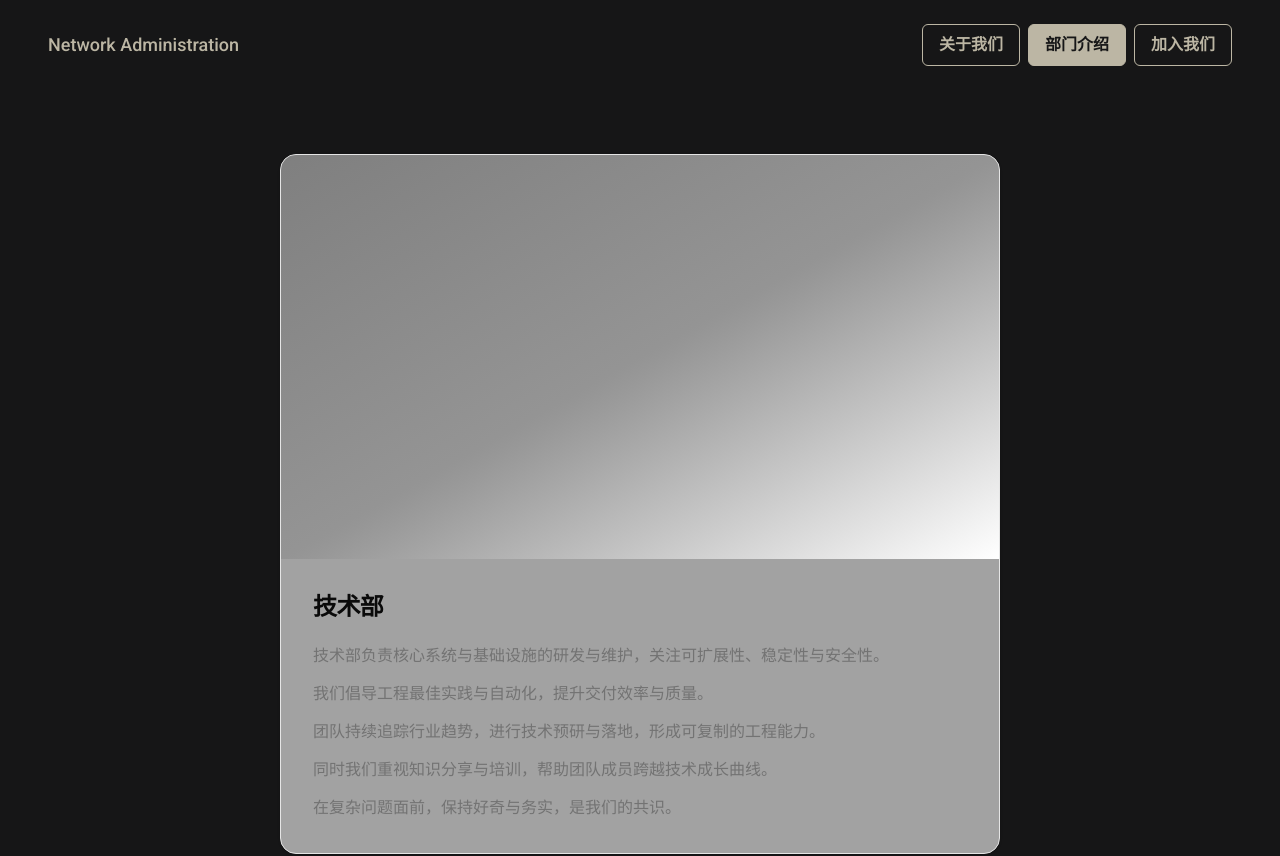
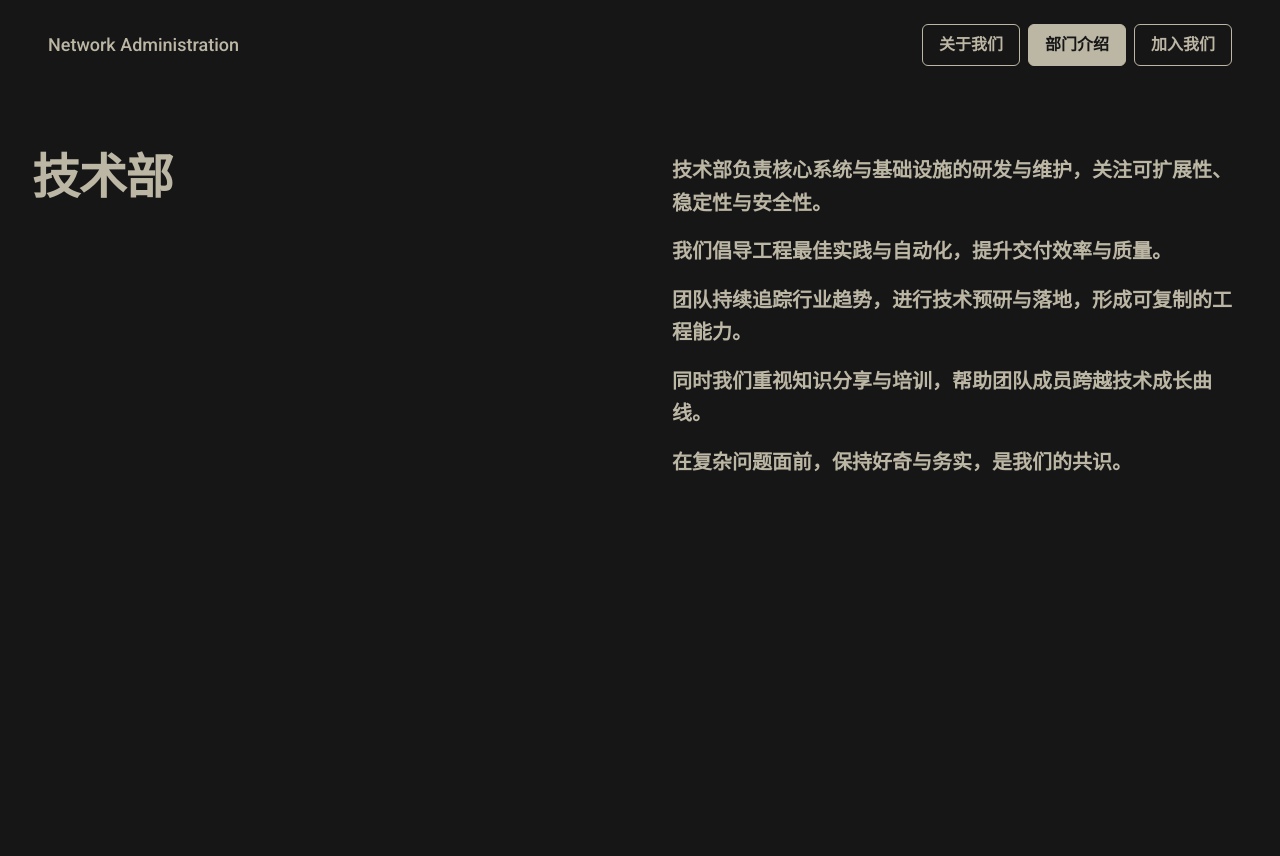
Before and after one commit to YeeNg2333/NA18.0-zhaoxin, a Next.js app: page /departments/tech in a window 1280 px wide. Shown: the top 856 px of the page. Built offline with nearby package versions, Linux system fonts and the light colour scheme.

Commit message:
更改部门详细页的排版

```diff
--- a/app/departments/[slug]/page.tsx
+++ b/app/departments/[slug]/page.tsx
@@ -19,18 +19,41 @@ export default function DepartmentDetailPage({ params }: { params: { slug: strin
   return (
     <div className="min-h-screen">
       <main className="w-full">
-        <section className="mx-auto w-full max-w-3xl px-6 py-10 md:py-14 lg:py-16">
-          <div className="overflow-hidden rounded-2xl border border-border bg-card/60 shadow-sm">
-            <div className={`aspect-[16/9] w-full bg-gradient-to-br ${dept.gradient ?? "from-primary/20 via-primary/10 to-background"}`} />
-            <div className="space-y-5 p-6 md:p-8">
-              <h1 className="text-2xl font-semibold tracking-tight text-foreground">{dept.title}</h1>
-              <div className="space-y-3 text-base leading-relaxed text-muted-foreground">
-                {dept.details.map((p, idx) => (
-                  <p key={idx}>{p}</p>
-                ))}
-              </div>
+        <section className="w-full max-w-none px-4 md:px-8 py-10 md:py-14 lg:py-16">
+          {/* 顶部：左上部门名称，右上长简介 */}
+          <div className="grid grid-cols-1 md:grid-cols-12 gap-8 md:gap-16">
+            <div className="md:col-span-3 md:col-start-1">
+              <h1
+                className="text-4xl md:text-5xl font-semibold tracking-tight"
+                style={{ color: "var(--theme-secondary)" }}
+              >
+                {dept.title}
+              </h1>
+            </div>
+            <div
+              className="md:col-span-6 md:col-start-7 space-y-4 text-lg md:text-xl leading-relaxed font-semibold md:pr-4 break-words"
+              style={{ color: "var(--theme-secondary)" }}
+            >
+              {dept.details.map((p, idx) => (
+                <p key={idx}>{p}</p>
+              ))}
             </div>
           </div>
+
+          {/* 下方：图片一列纵向排列 */}
+          {dept.images && dept.images.length > 0 && (
+            <div className="mt-10 md:mt-14">
+              {dept.images.map((src, idx) => (
+                <div key={idx} className="mb-6 last:mb-0">
+                  <img
+                    src={src}
+                    alt={`${dept.title} 图片 ${idx + 1}`}
+                    className="w-full rounded-lg object-cover"
+                  />
+                </div>
+              ))}
+            </div>
+          )}
         </section>
       </main>
     </div>
--- a/app/departments/data.ts
+++ b/app/departments/data.ts
@@ -5,6 +5,7 @@ export type Department = {
   details: string[]; // 详情页 4-5 句
   gradient?: string; // 占位封面渐变
   imageSrc?: string; // 可选封面图
+  images?: string[]; // 详情页图片，多张按一列向下排列
 };
 
 export const departments: Department[] = [
--- a/components/navigation.tsx
+++ b/components/navigation.tsx
@@ -31,7 +31,7 @@ export default function Navigation() {
             e.currentTarget.style.backgroundColor = isHome ? "var(--theme-secondary)" : "transparent"
             e.currentTarget.style.color = isHome ? "var(--theme-primary)" : "var(--theme-secondary)"
           }}
-          href="/#about"
+          href="/"
         >
           关于我们
         </Link>
--- a/package.json
+++ b/package.json
@@ -57,7 +57,7 @@
     "sonner": "^1.7.4",
     "tailwind-merge": "^2.5.5",
     "tailwindcss-animate": "^1.0.7",
-    "vaul": "^0.9.9",
+    "vaul": "^1.1.2",
     "zod": "3.25.67"
   },
   "devDependencies": {
```
Also changed, not shown: 1 other file (tests, documents, lock files or other folders).
